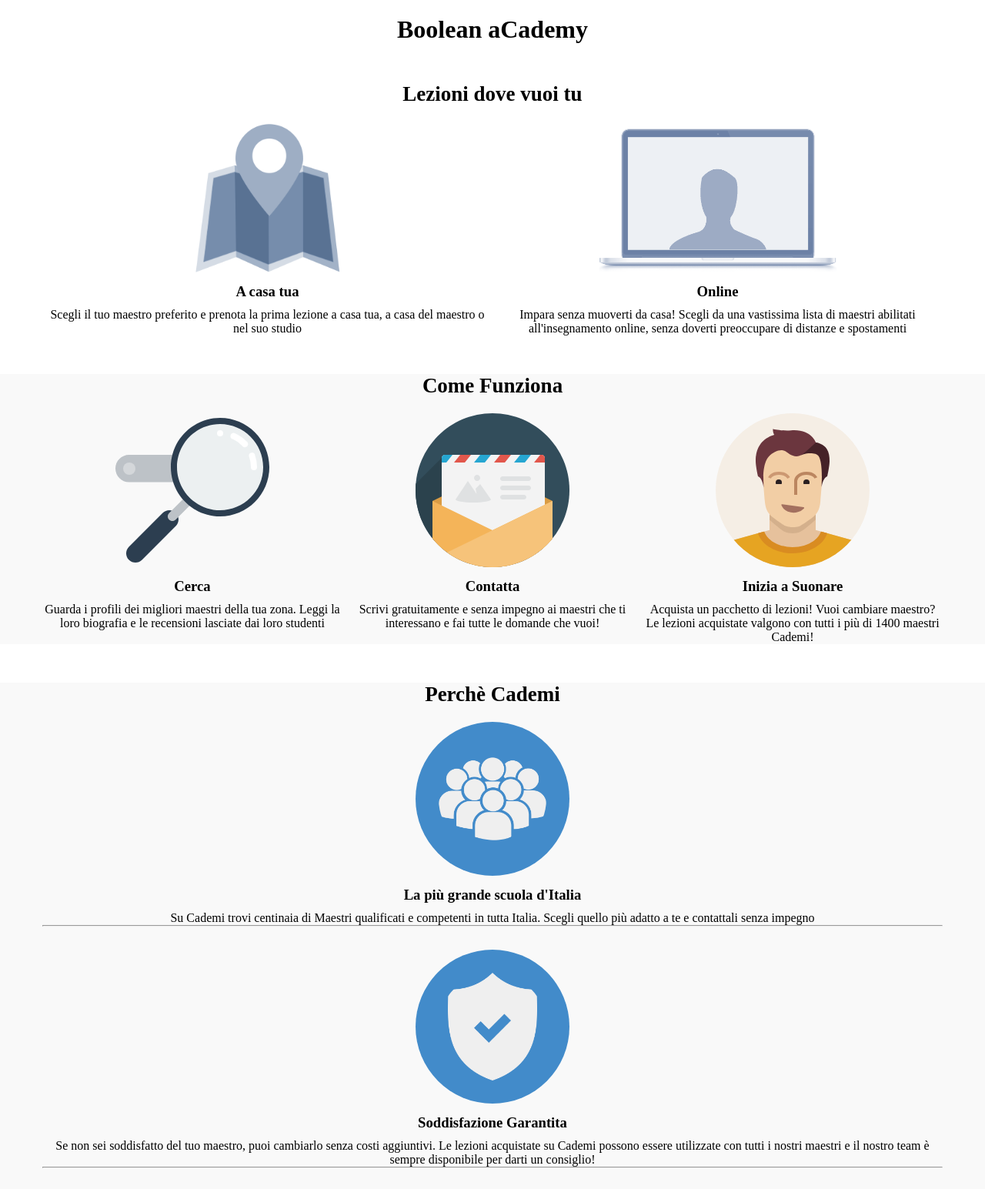
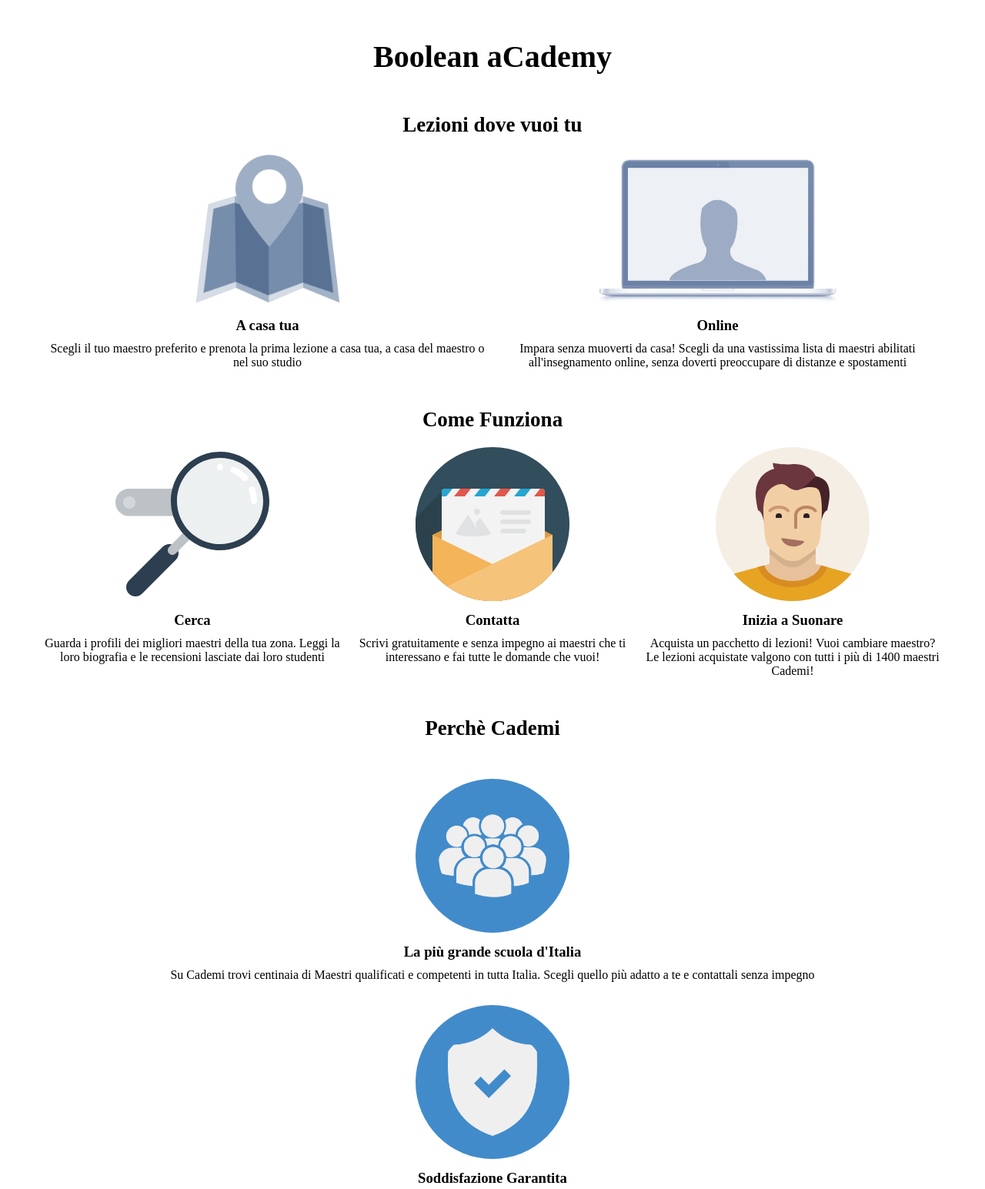
Before and after one commit to pmattiab/html-css-resp-wannabe-12bool, a plain HTML site: page index.html in a window 1280 px wide. Shown: the top 1545 px of the page at 77% size. Drawn offline with Linux system fonts and the light colour scheme.

Commit message:
corretto

```diff
--- a/css/12bool.css
+++ b/css/12bool.css
@@ -37,7 +37,7 @@
 }
 
 /* responsive on large screen */
-@media screen and (min-width: 992px) {
+@media screen and (min-width: 1170px) {
     .col-lg-1 {
         width: calc( ( 100% / 12) * 1 );
     }
@@ -118,8 +118,8 @@
 
 
 /* responsive on medium screen */
-@media screen and (min-width: 421px) and
-(max-width: 991px) {
+@media screen and (min-width: 501px) and
+(max-width: 1169px) {
     .col-md-1 {
         width: calc( ( 100% / 12) * 1 );
     }
@@ -199,7 +199,7 @@
 }
 
 /* responsive on small screen */
-@media screen and (max-width: 420px) {
+@media screen and (max-width: 500px) {
     .col-xs-1 {
         width: calc( ( 100% / 12) * 1 );
     }
--- a/css/style.css
+++ b/css/style.css
@@ -1,6 +1,14 @@
-header {
+header, #lezioni, #steps, #why {
   text-align: center;
-  padding-top: 20px;
+}
+
+header h1 {
+  font-size: 40px;
+  margin-top: 50px;
+}
+
+.container {
+  margin-top: 50px;
 }
 
 main h2 {
@@ -12,75 +20,29 @@
   margin: 10px 0;
 }
 
-.row {
-  /* max-width: 992px; */
-  margin-left: auto;
-  margin-right: auto;
-  margin: 50px;
+#why img {
+  background-color: #428bca;
+  border-radius: 50%;
+  padding: 30px;
 }
 
-#lezioni, #steps, #why {
-  text-align: center;
-}
+/* MEDIA QUERY */
+/* large screen */
+@media screen and (min-width: 1170px) {
 
-#steps, #why {
-  background-color: #f9f9f9;
-}
+  img {
+    height: 200px;
+    width: auto;
+  }
 
-/* BLOCCO LEZIONI */
-#lezioni .row img {
-  /* per centrare orizzontalmente */
-  display: block;
-  margin-right: auto;
-  margin-left: auto;
-}
-
-/* BLOCCO STEPS */
-#steps .row>.left,
-#steps .row>.central,
-#steps .row>.right {
-  float: left;
-  width: 33%;
-}
-
-/* BLOCCO PERCHE */
-#why .row>.first,
-#why .row>.second,
-#why .row>.third {
-  width: 100%;
-  margin-top: 80px;
-}
-
-#why .row img {
-  background-color: #428bca;
-  border-radius: 50%;
-  padding: 30px
-}
-
-/* COMMON */
-.row::after {
-  content: '';
-  display: table;
-  clear: both;
-}
-
-img {
-  height: 200px;
-}
-
-.clear {
-  clear: both;
-}
-
-@media screen and (min-width: 992px) {
-
-#why [class*="col-"] {
+  #why [class*="col-"] {
     margin-bottom: 30px;
   }
 }
 
-@media screen and (min-width: 421px) and
-(max-width: 991px) {
+/* medium screen */
+@media screen and (min-width: 501px) and
+(max-width: 1169px) {
 
   img {
     height: 130px;
@@ -92,7 +54,8 @@
   }
 }
 
-@media screen and (max-width: 420px) {
+/* small screen */
+@media screen and (max-width: 500px) {
 
   img {
     height: 100px;
--- a/index.html
+++ b/index.html
@@ -16,11 +16,11 @@
 
     <main>
 
-      <div id="lezioni">
-        <div class="row">
+      <div id="lezioni" class="container">
+
+        <div class="col-xs-12 col-md-12 col-lg-12">
           <h2>Lezioni dove vuoi tu</h2>
-
-          <div class="container">
+        </div>
 
         <div class="col-xs-12 col-md-6 col-lg-6">
           <img src="img/icon/maps.png" alt="">
@@ -36,16 +36,13 @@
 
       </div>
 
-        </div>
+      <div id="steps" class="container">
+
+        <div class="col-xs-12 col-md-12 col-lg-12">
+          <h2>Come Funziona</h2>
         </div>
 
-      <div id="steps">
-        <div class="row">
-          <h2>Come Funziona</h2>
-
-          <div class="container">
-
-            <div class="col-xs-12 col-md-8 col-md-offset-2 col-lg-4">
+        <div class="col-xs-12 col-md-12 col-lg-4">
           <img src="img/search.svg" alt="">
           <h3>Cerca</h3>
           Guarda i profili dei migliori maestri della tua zona. Leggi la loro biografia e le recensioni lasciate dai loro studenti
@@ -65,28 +62,24 @@
 
       </div>
 
+      <div id="why" class="container">
+
+        <div class="col-xs-12 col-md-12 col-lg-12">
+          <h2>Perchè Cademi</h2>
         </div>
-      </div>
-
-      <div id="why">
-        <div class="row">
-
-          <h2>Perchè Cademi</h2>
-
-          <div class="container">
 
         <div class="col-xs-12 col-md-12 col-lg-12">
           <img src="img/icon/profile.png" alt="">
           <h3>La più grande scuola d'Italia</h3>
           Su Cademi trovi centinaia di Maestri qualificati e competenti in tutta Italia. Scegli quello più adatto a te e contattali senza impegno
-              <hr>
         </div>
+
         <div class="col-xs-12 col-md-12 col-lg-12">
           <img src="img/icon/secure.png" alt="">
           <h3>Soddisfazione Garantita</h3>
           Se non sei soddisfatto del tuo maestro, puoi cambiarlo senza costi aggiuntivi. Le lezioni acquistate su Cademi possono essere utilizzate con tutti i nostri maestri e il nostro team è sempre disponibile per darti un consiglio!
-              <hr>
         </div>
+
         <div class="col-xs-12 col-md-12 col-lg-12">
           <img src="img/icon/flex.png" alt="">
           <h3>Flessibile e Conveniente</h3>
@@ -95,9 +88,6 @@
 
       </div>
 
-        </div>
-      </div>
-
     </main>
 
   </body>
```
Lines whose indentation alone changed are shown as unchanged.
